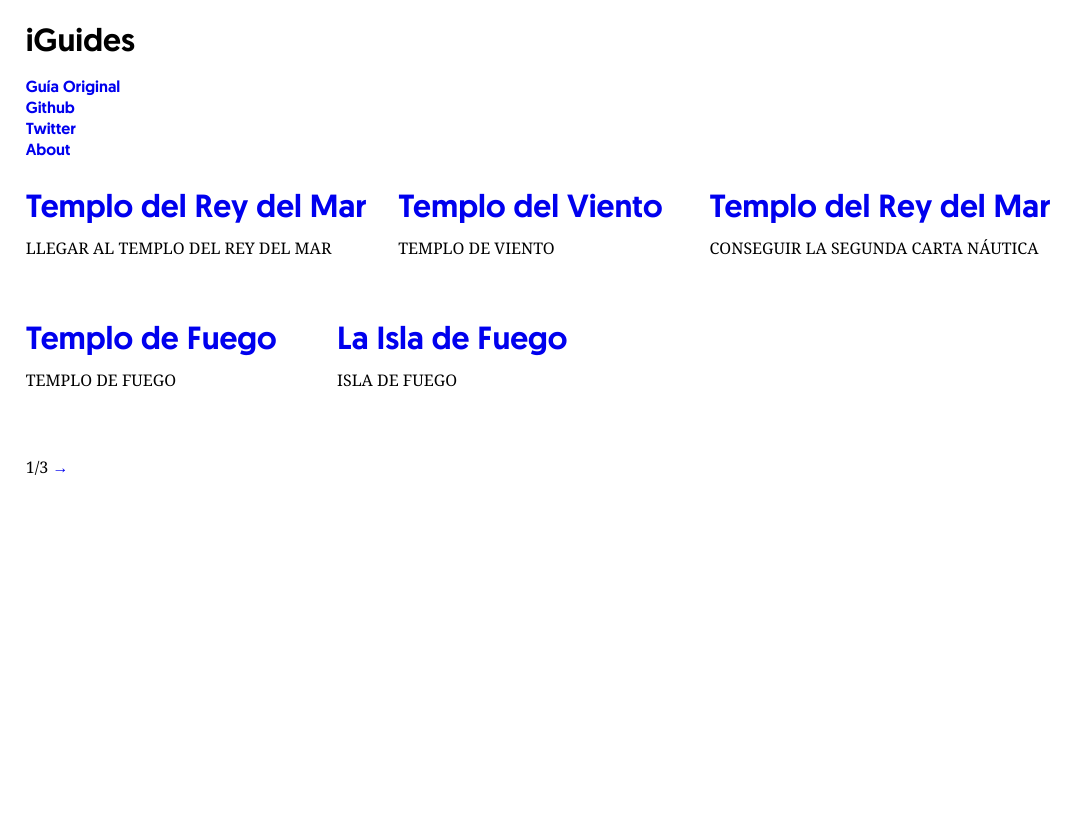
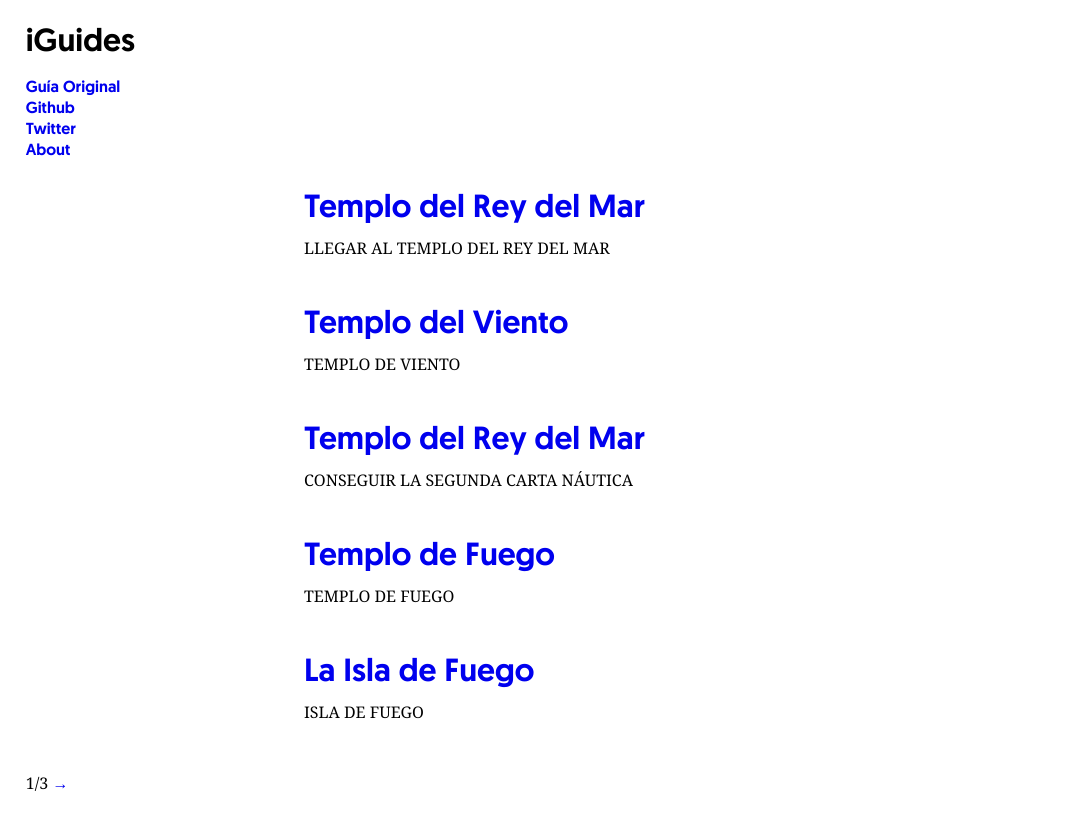
Before and after one commit to hacknug/iguides, a Jekyll site: the page built from index.html, in a window 1280 px wide. Shown: the top 830 px of the page, without its empty margins (0-1087 px from the left). Built offline with Jekyll 4.4.1, drawn with Linux system fonts in a browser that asks for light colours; Markdown is read by kramdown in place of the engine named in the settings; the list of posts is cut into pages by our own code; a style sheet for code colours, icons or effects is not loaded.

Commit message:
no message

```diff
--- a/_layouts/index.html
+++ b/_layouts/index.html
@@ -21,7 +21,6 @@
   <link rel="next" href="{{ paginator.next_page_path }}">
   {% endif %}
   <link rel="stylesheet" href="{{ site.baseurl }}/styles.css">
-  <link rel="stylesheet" href="{{ site.baseurl }}/post.css">
   <link rel="stylesheet" href="{{ site.baseurl }}/fonts/fonts.css">
   <link href="/atom.xml" rel="alternate" type="application/atom+xml">
 </head>
--- a/_layouts/post.html
+++ b/_layouts/post.html
@@ -21,6 +21,7 @@
   <link rel="next" href="{{ paginator.next_page_path }}">
   {% endif %}
   <link rel="stylesheet" href="{{ site.baseurl }}/styles.css">
+  <link rel="stylesheet" href="{{ site.baseurl }}/post.css">
   <link rel="stylesheet" href="{{ site.baseurl }}/fonts/fonts.css">
   <link href="/atom.xml" rel="alternate" type="application/atom+xml">
 </head>
```
